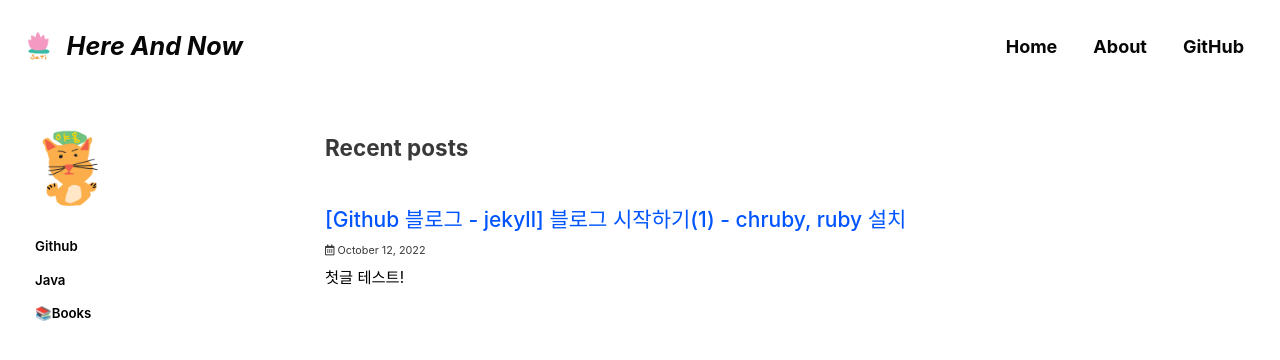
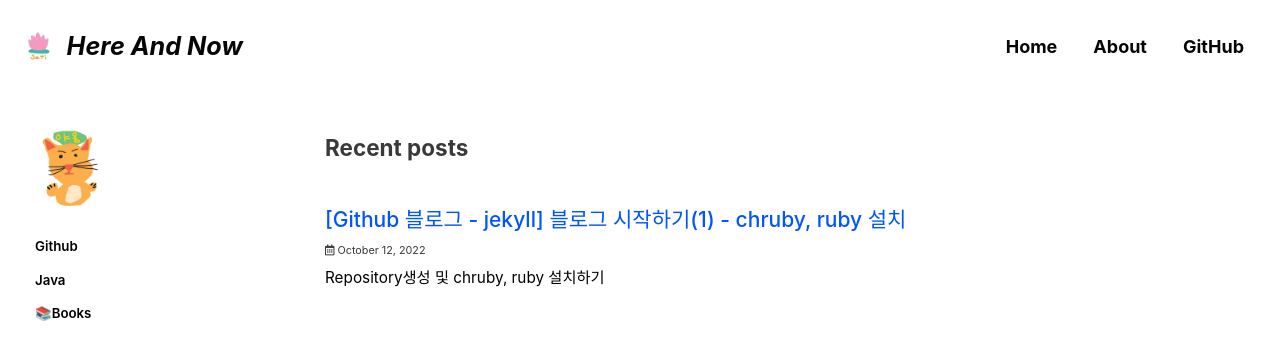
Before and after one commit to kiki-sati/kimrumm.github.io, a Jekyll site: the page built from index.html, in a window 1280 px wide and 900 px high. Shown: the top 360 px of the window. Built offline with Jekyll 4.4.1, drawn with Linux system fonts in a browser that asks for light colours; cached includes are drawn as plain includes; some web fonts are replaced; the list of posts is cut into pages by our own code.

Commit message:
Fix : excerpt 수정

```diff
--- a/_posts/2022-10-12-categories-first.md
+++ b/_posts/2022-10-12-categories-first.md
@@ -1,6 +1,6 @@
 ---
 title: "[Github 블로그 - jekyll] 블로그 시작하기(1) - chruby, ruby 설치"
-excerpt: "첫글 테스트!"
+excerpt: "Repository생성 및 chruby, ruby 설치하기"
 
 categories:
   - Github
```
